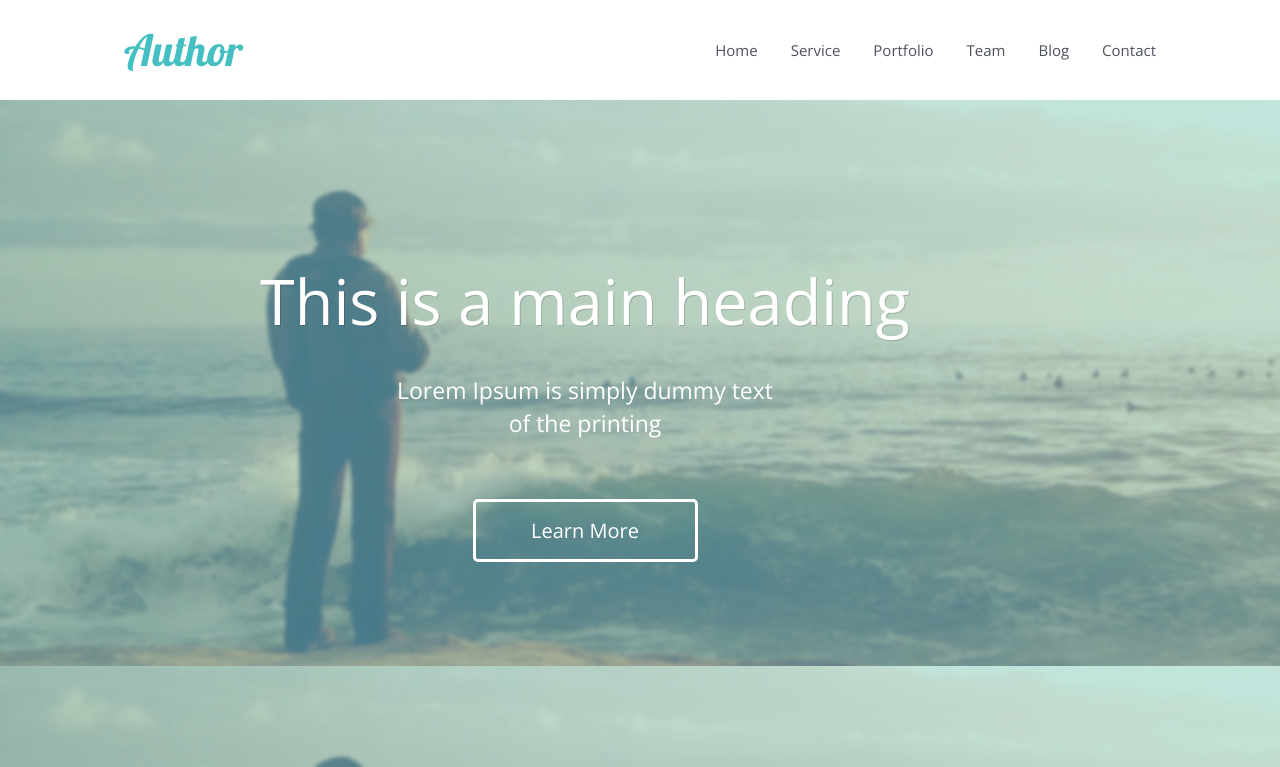
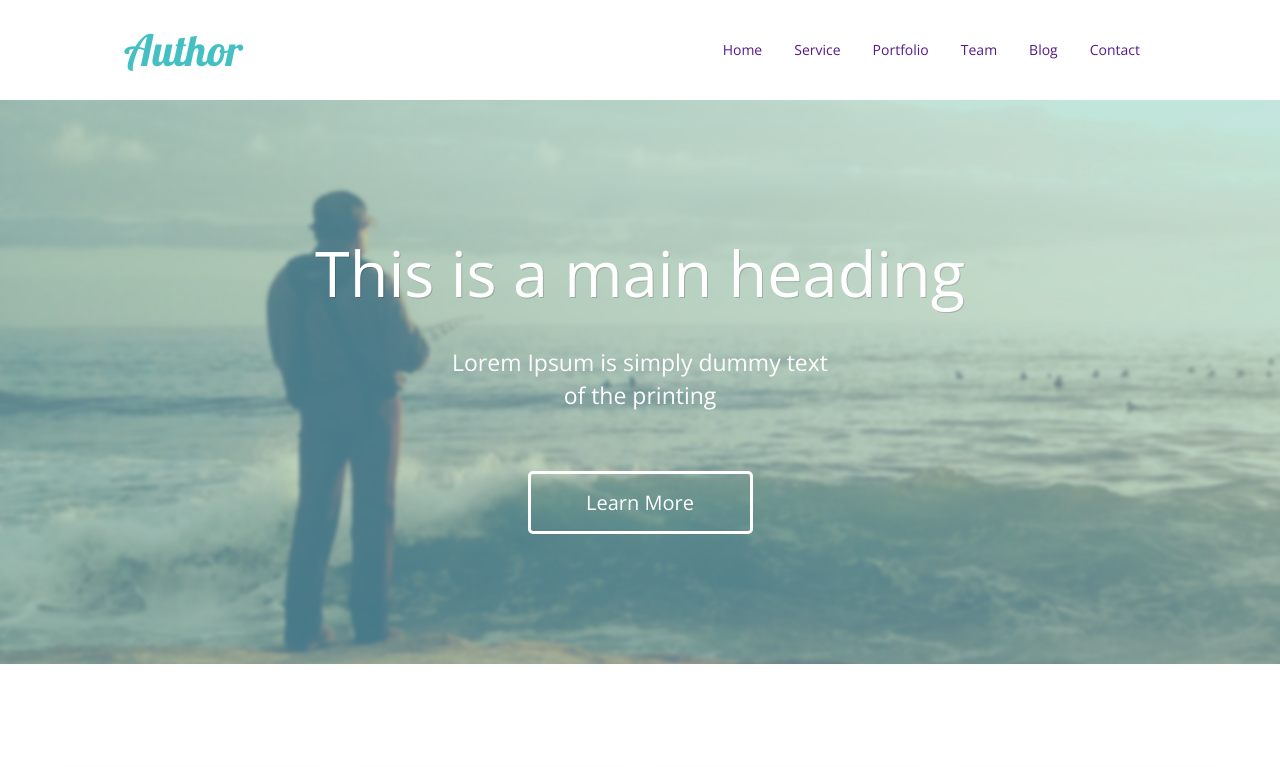
Before and after one commit to Alexgargun/Jack, a website: page #src/index.html in a window 1280 px wide. Shown: the top 767 px of the page. Drawn offline with nearby package versions, Linux system fonts and the light colour scheme; files that its build step writes are made by us from their sources; files whose address does not match are found by name; a web font is replaced by a local one.

Commit message:
four commit

```diff
--- a/#src/_head.html
+++ b/#src/_head.html
@@ -2,7 +2,7 @@
 	<title>@@title</title>
 	<meta charset="UTF-8">
 	<meta name="format-detection" content="telephone=no">
-	<link rel="stylesheet" href="../jack/css/style.min.css">
+	<link rel="stylesheet" href="/css/style.min.css">
 	<link rel="shortcut icon" href="favicon.ico">
 	<!-- <meta name="robots" content="noindex, nofollow"> -->
 	<!-- <meta name="viewport" content="width=device-width, initial-scale=1.0, maximum-scale=1.0, user-scalable=0"> -->
--- a/#src/_header.html
+++ b/#src/_header.html
@@ -1,7 +1,7 @@
 <header class="header">
 	<div class="header__content">
 		<div class="header__menu menu">
-			<h1 class="menu__logo">Author</h1>
+			<a href="" class="menu__logo">Author</a>
 			<div class="menu__icon icon-menu">
 				<span></span>
 				<span></span>
--- a/#src/scss/header.scss
+++ b/#src/scss/header.scss
@@ -16,7 +16,7 @@
 		display: flex;
 		justify-content: space-between;
 		@media (max-width: $md3+px) {
-			height: 50px;
+			height: 40px;
 		}
 	}
 }
@@ -32,7 +32,7 @@
 		font-weight: 400;
 
 	}
-	// .menu__body
+
 	&__body {
 		@media (max-width: $md3+px) {
 			transform: translate(0px, -100%);
@@ -50,39 +50,30 @@
 			}
 		}
 	}
-	// .menu__list
+
 	&__list {
-		li {
-			margin: 0px 0px 30px 0px;
-			&:last-child {
-				margin: 0px 0px 0px 0px;
-			}
+		display: flex;
+		@media (max-width: $md3+px) {
+			flex-direction: column;
+			align-items: center;
 		}
-		@media (min-width: $md3+px) {
-			display: flex;
-			li {
-				margin: 0px 33px 0px 0px;
-			}
-		}
+
 	}
 	// .menu__link
 	&__link {
-		font-size: 15px;
-		font-weight: 400;
-		color: #4e525d;
-		transition: color 0.3s ease 0s;
-		&._active {
-			color: #ff6464;
-		}
-		@media (min-width: $md2+px) {
-			&:hover {
-				color: #ff6464;
-			}
+		padding: 40px 16px;
+
+		&:hover {
+			background-color: #f8f9fb;
+			border-bottom: 2px solid #44c0c2;
+			color: #44c0c2;
 		}
 		@media (max-width: $md3+px) {
-			font-size: 40px;
+			font-size: 30px;
 			display: block;
 			text-align: center;
+			padding: 20px;
+			color: #44c0c2;
 		}
 	}
 }
--- a/#src/scss/home.scss
+++ b/#src/scss/home.scss
@@ -1,9 +1,8 @@
 //====================================================================================================
 .hello {
 	background-image: url('../img/article/Layer_4.webp');
-	height: 100vh;
 	background-color: #86dbdd;
-	padding: 140px 0px 150px 0px;
+	padding: 130px 0px 130px 0px;
 	@media (max-width: $md1+px) {
 		padding: 0px 0px 70px 0px;
 	}
@@ -23,7 +22,6 @@
 		display: flex;
 		flex-direction: column;
 		align-items: center;
-		padding: 18px 110px 0px 0px;
 		flex: 1 1 auto;
 		*:last-child {
 			margin-bottom: 0;
--- a/#src/scss/style.scss
+++ b/#src/scss/style.scss
@@ -92,7 +92,6 @@ body {
 
 //<ОСНОВНОЙ БЛОК>====================================================================================================
 .page {
-	flex: 1 1 auto;
 	@media (max-width: $md3+px) {
 		padding: 30px 0px 0px 0px;
 	}
```
Also changed, not shown: jack/article.html (+2 -2 lines), jack/blog.html (+2 -2 lines), jack/index.html (+2 -2 lines), jack/works.html (+2 -2 lines), jack/css/style.css, jack/css/style.min.css, jack/img/article/Agency Website Template PSD_Home Page_cssauthor.com.psd.webp (added), 2 other files.
